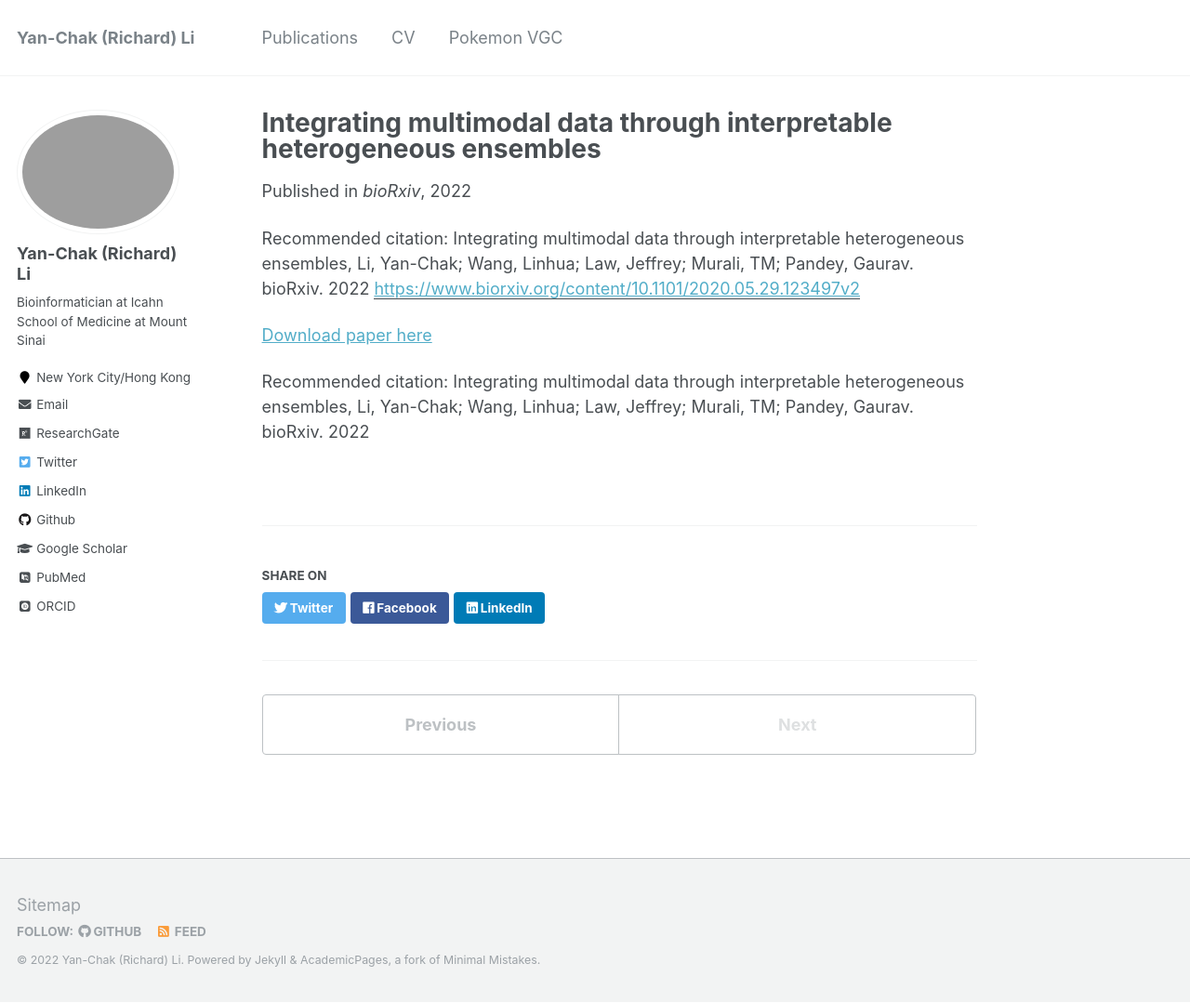
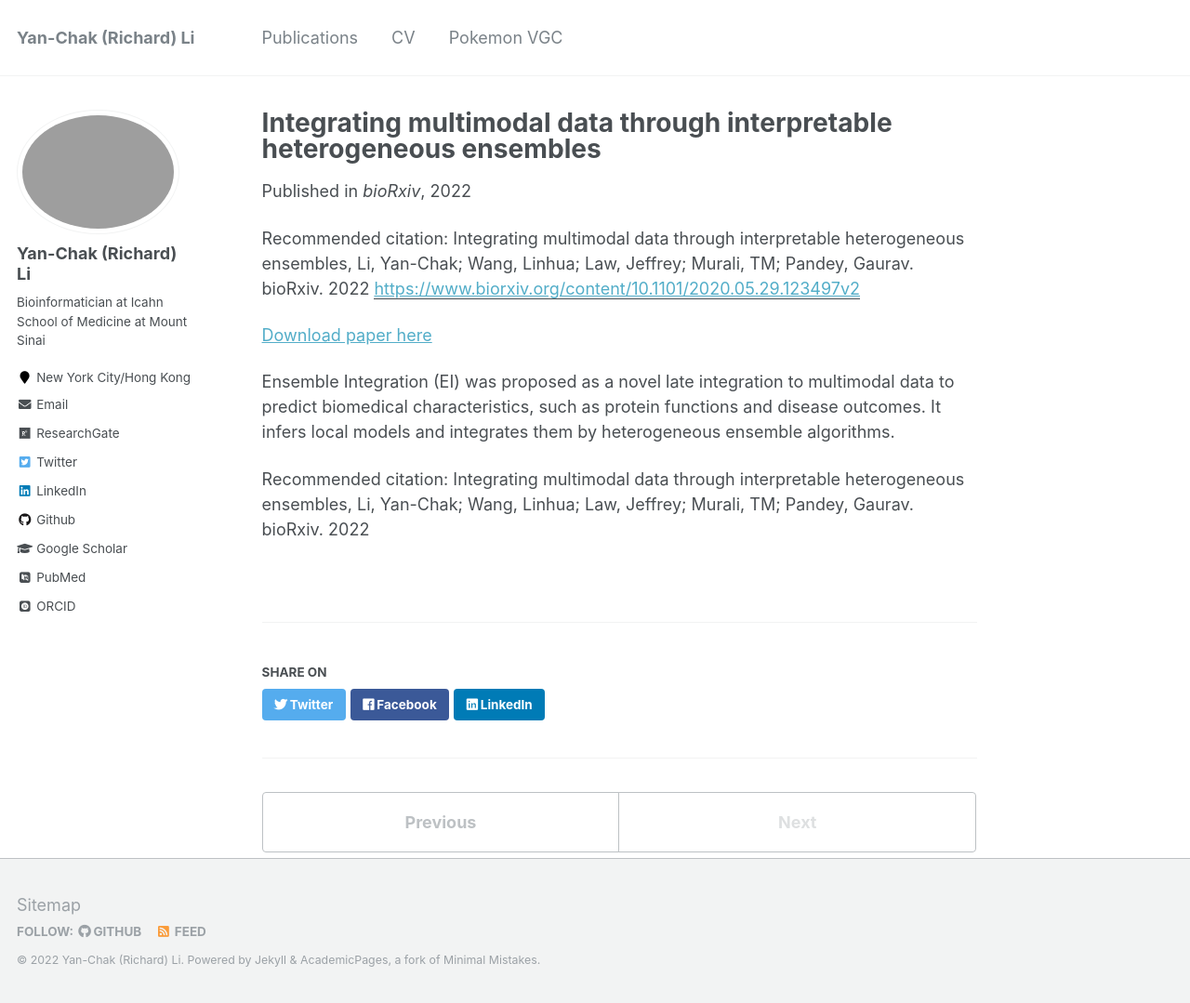
Before and after one commit to huhrichard/huhrichard.github.io, a Jekyll site: the page built from _publications/2022-01-15-EI.md, in a window 1280 px wide and 1079 px high. Shown: the whole window at 93% size. Built offline with Jekyll 4.4.1, drawn with Linux system fonts in a browser that asks for light colours; some web fonts are replaced.

Commit message:
no message

```diff
--- a/_publications/2022-01-15-EI.md
+++ b/_publications/2022-01-15-EI.md
@@ -2,6 +2,7 @@
 title: "Integrating multimodal data through interpretable heterogeneous ensembles"
 collection: publications
 permalink: /publication/2022-01-15-EI
+excerpt: 'Ensemble Integration (EI) was proposed as a novel late integration to multimodal data to predict biomedical characteristics, such as protein functions and disease outcomes. It infers local models and integrates them by heterogeneous ensemble algorithms.'
 date: 2022-01-15
 venue: 'bioRxiv'
 paperurl: 'https://www.biorxiv.org/content/10.1101/2020.05.29.123497v2'
@@ -10,4 +11,6 @@ citation: 'Integrating multimodal data through interpretable heterogeneous ensem
 
 <a href='https://www.biorxiv.org/content/10.1101/2020.05.29.123497v2'>Download paper here</a>
 
+Ensemble Integration (EI) was proposed as a novel late integration to multimodal data to predict biomedical characteristics, such as protein functions and disease outcomes. It infers local models and integrates them by heterogeneous ensemble algorithms.
+
 Recommended citation: Integrating multimodal data through interpretable heterogeneous ensembles, Li, Yan-Chak; Wang, Linhua; Law, Jeffrey; Murali, TM; Pandey, Gaurav. bioRxiv. 2022
```
